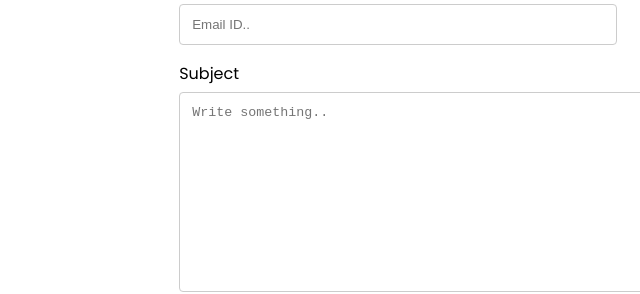
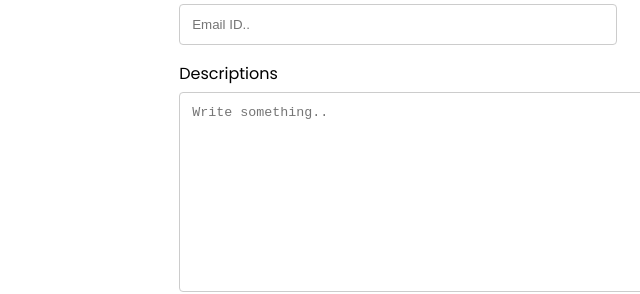
Before and after one commit to Warejali/Assignment-01, a plain HTML site: page index.html in a window 1280 px wide. Shown: the part 2492-2786 px from the top of the page, 0-640 px from the left. Drawn offline with Linux system fonts and the light colour scheme.

Commit message:
Change Design

```diff
--- a/index.html
+++ b/index.html
@@ -97,7 +97,7 @@
                 </div>
             </div>
 
-            <label for="subject">Subject</label><br>
+            <label for="subject">Descriptions</label><br>
             <textarea id="subject" name="subject" placeholder="Write something.." style="height:200px"></textarea><br>
 
             <button class="btn">Send Message</button>
```
